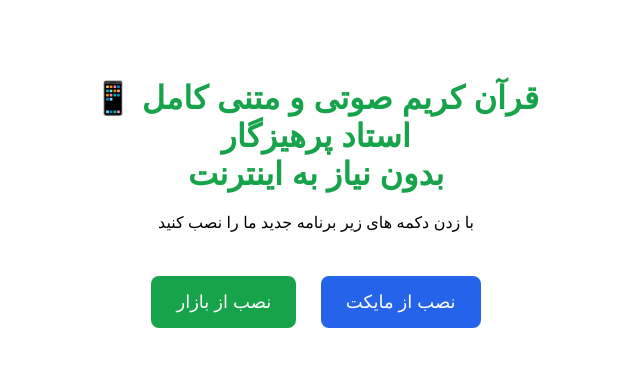
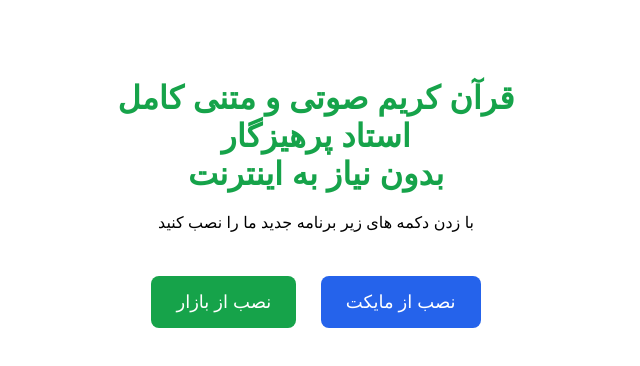
Before and after one commit to mohsenabdollahi-jpg/myapp-download, a plain HTML site: page index.html in a window 1280 px wide. Shown: the whole page, without its empty margins (324-964 px from the left). Drawn offline with Linux system fonts and the light colour scheme.

Commit message:
Update index.html

```diff
--- a/index.html
+++ b/index.html
@@ -34,7 +34,7 @@
 </head>
 <body>
 <h1>
-  📱 قرآن کریم صوتی و متنی کامل<br>
+  قرآن کریم صوتی و متنی کامل<br>
   استاد پرهیزگار<br>
   بدون نیاز به اینترنت
 </h1>
```
